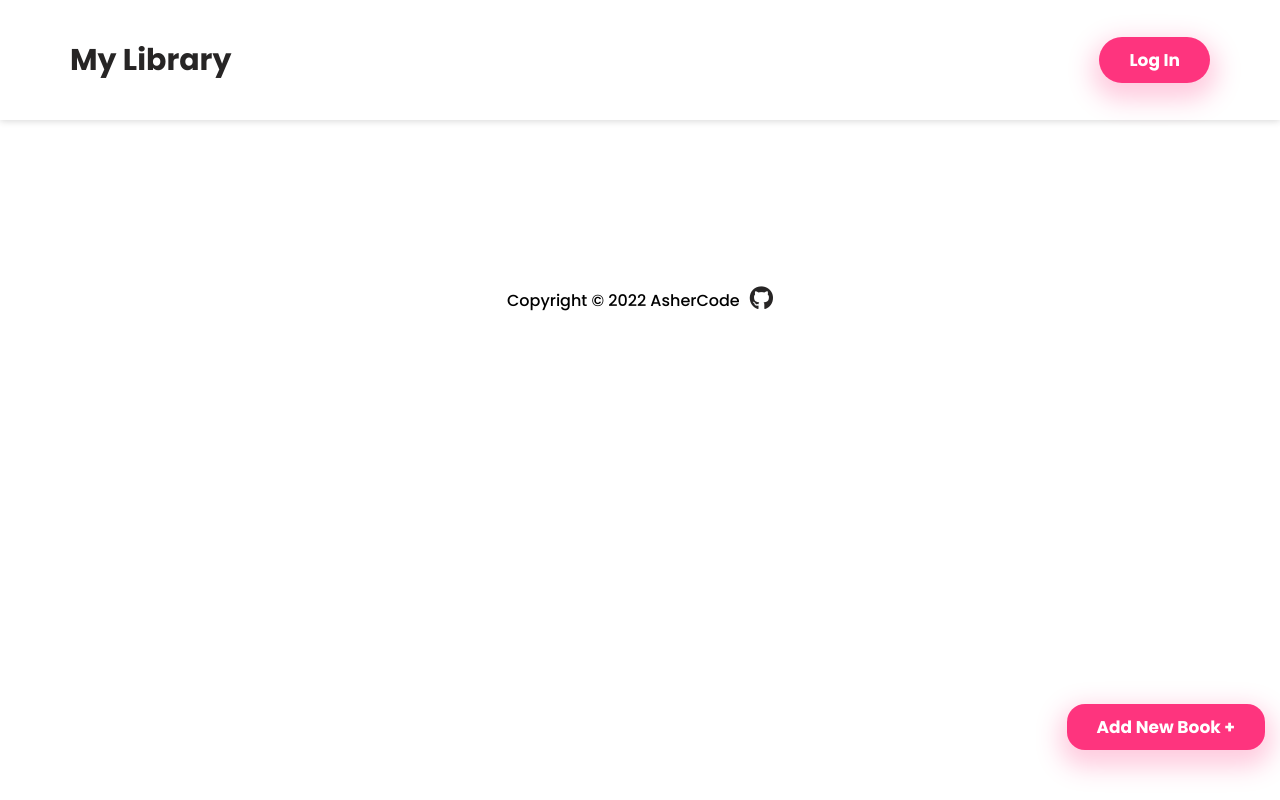
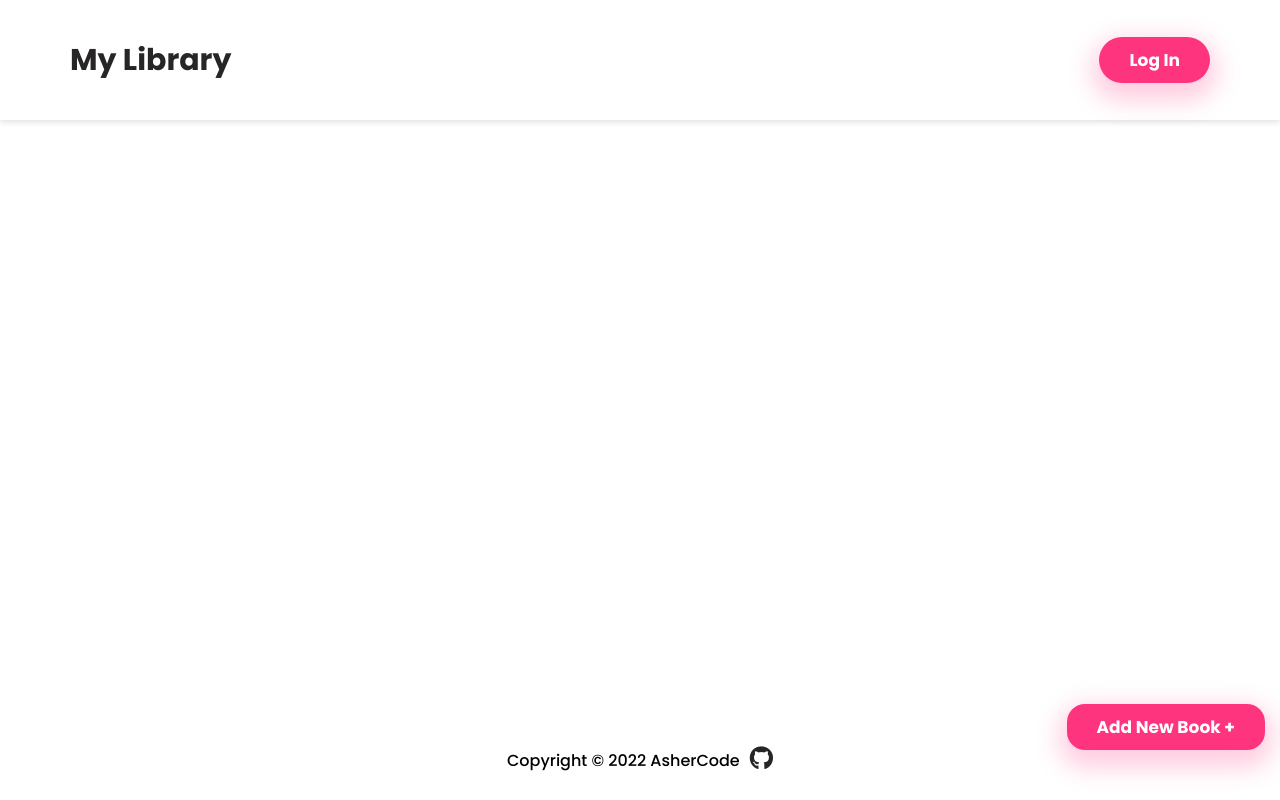
Before and after one commit to Alpha18-coder/Alpha18-coder-library-vanilla-js-, a plain HTML site: page index.html in a window 1280 px wide. Drawn offline with Linux system fonts and the light colour scheme.

Commit message:
footer fixed

```diff
--- a/styles.css
+++ b/styles.css
@@ -1,8 +1,6 @@
 *{
     margin: 0;
     padding: 0;
-    font-family: 'Poppins', sans-serif;
-    font-weight: normal;
 }
 
 :root {
@@ -17,7 +15,16 @@
     --shadow: rgba(0, 0, 0, 0.16) 0px 1px 7px;
 }
 
+body {
+  display: flex;
+  min-height: 100vh;
+  flex-direction: column;
+  font-family: 'Poppins', sans-serif;
+  justify-content: space-between;
+}
+
 h1, h2, h3, h4, h5, h6, span, button {
+    font-family: inherit;
     font-weight: bold;
     font-size: 30px;
     color: var(--black);
@@ -161,8 +168,8 @@ header {
 /* FOOTER */
 
 footer {
-  /* position: fixed;
-  bottom: -10px; */
+  /* position: absolute;
+  bottom: 0px; */
   width: 100%;
   height: 10vh;
   display: flex;
```
